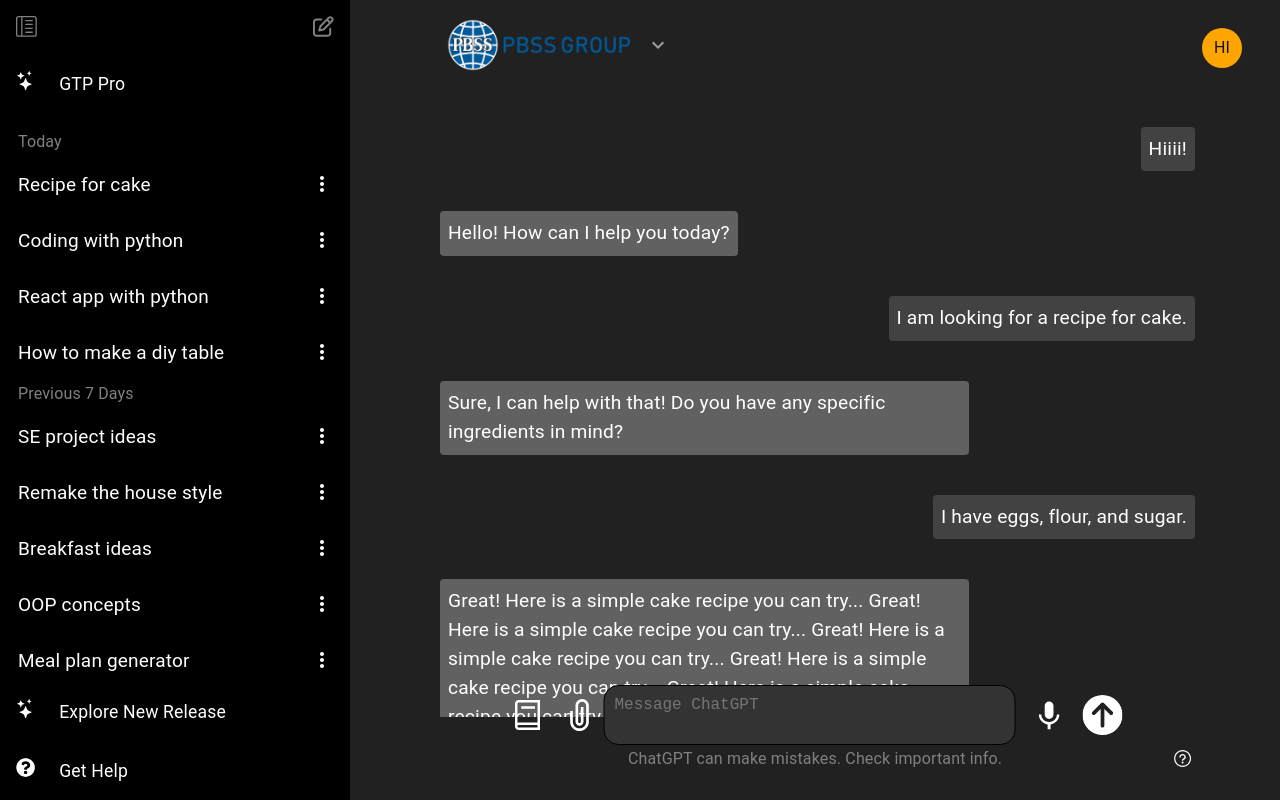
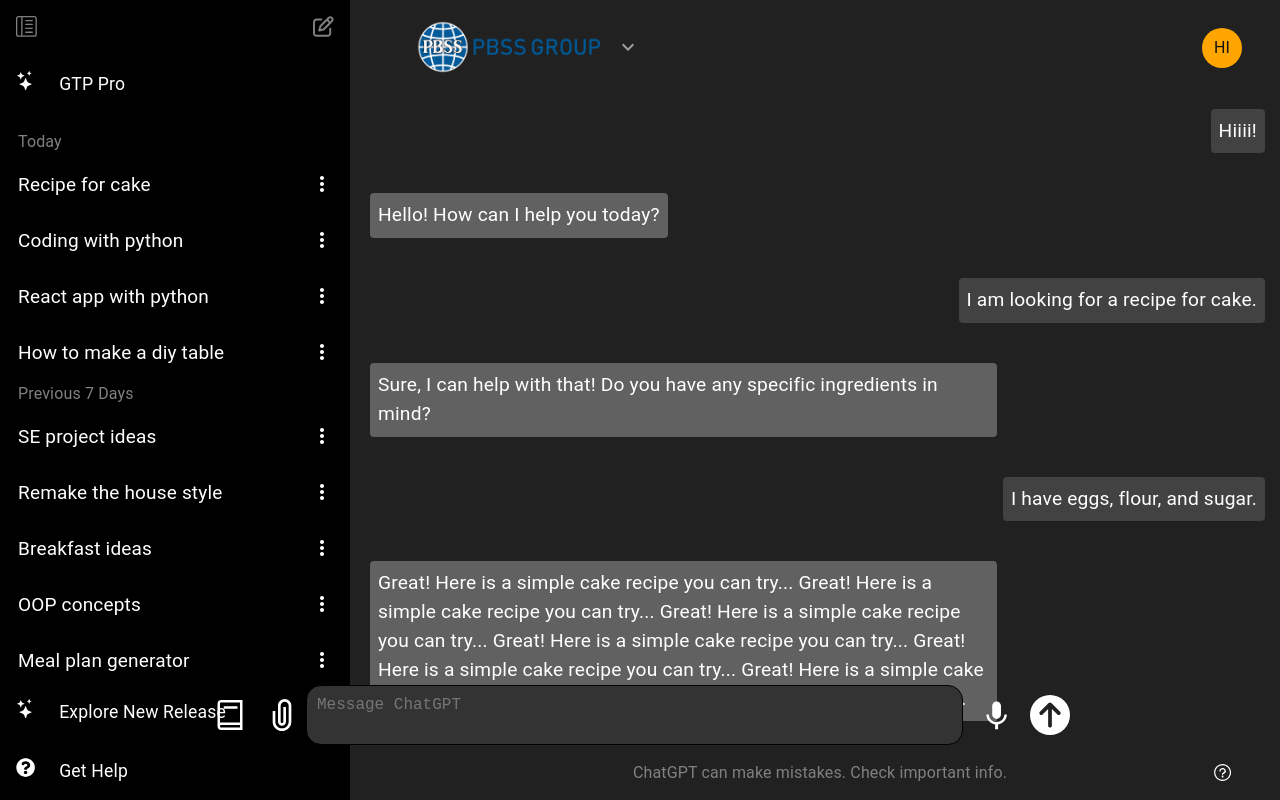
Before and after one commit to Hiru1003/chatgpt-ui, a React (Create React App) app: page /DummyChat in a window 1280 px wide. Built offline with nearby package versions, Linux system fonts and the light colour scheme.

Commit message:
feat: scrollelr

```diff
--- a/src/components/DummyChat.js
+++ b/src/components/DummyChat.js
@@ -30,33 +30,28 @@
     <Box
       sx={{
         height: '100vh',
-        pl: { xs: 2, sm: 10 },
-        pr: { xs: 2, sm: 10 },
-        pt: 1,
-        pb: 3,
-        flexGrow: 1,
         display: 'flex',
         flexDirection: 'column',
-        justifyContent: 'space-between',
         bgcolor: 'grey.900',
-        position: 'relative',
-        overflowX: 'hidden',
+        paddingLeft: '10px',
       }}
     >
-      <Box sx={{ paddingBottom: '30px'}}>
+      <Box sx={{ padding: '10px 0', pl: { xs: 2, sm: 5 }, pr: { xs: 2, sm: 5 }, bgcolor: 'grey.900' }}>
         <ChatgptDropdownHeader/>
       </Box>
 
-      <div style={{
-        overflowY: 'auto',
-        height: 'calc(100% - 50px - 60px)',
-        scrollbarColor: '#666 #333',
-        paddingLeft: '10px',
-        paddingRight: '5px',  // Adding right padding to create space
-        paddingTop: '15px',
-        paddingBottom: '20px', // Adding bottom padding for space after messages
-        scrollbarWidth: 'thin'
-      }}>
+      <Box
+        sx={{
+          flexGrow: 1,
+          overflowY: 'auto',
+          scrollbarColor: '#666 #333',
+          paddingLeft: '10px',
+          paddingRight: '15px',
+          paddingTop: '15px',
+          paddingBottom: '40px',
+          scrollbarWidth: 'thin',
+        }}
+      >
         {messages.map((msg, index) => (
           <Box
             key={index}
@@ -91,8 +86,6 @@
                   alignItems: 'center',
                   position: 'absolute',
                   bottom: '-30px',
-                  right: msg.sender === 'left' ? 'auto' : '70px',
-                  left: msg.sender === 'left' ? '70px' : 'auto',
                 }}
               >
                 {msg.sender === 'left' && (
@@ -120,14 +113,14 @@
             )}
           </Box>
         ))}
-      </div>
+      </Box>
 
       <Box
         sx={{
-          display: 'relative',
-          alignItems: 'center',
-          justifyContent: 'center',
-          color: 'white',
+          padding: '10px 0',
+          pl: { xs: 2, sm: 5 },
+          pr: { xs: 2, sm: 5 },
+          bgcolor: 'grey.900'
         }}
       >
         <TextAreaTemplete/>
```
